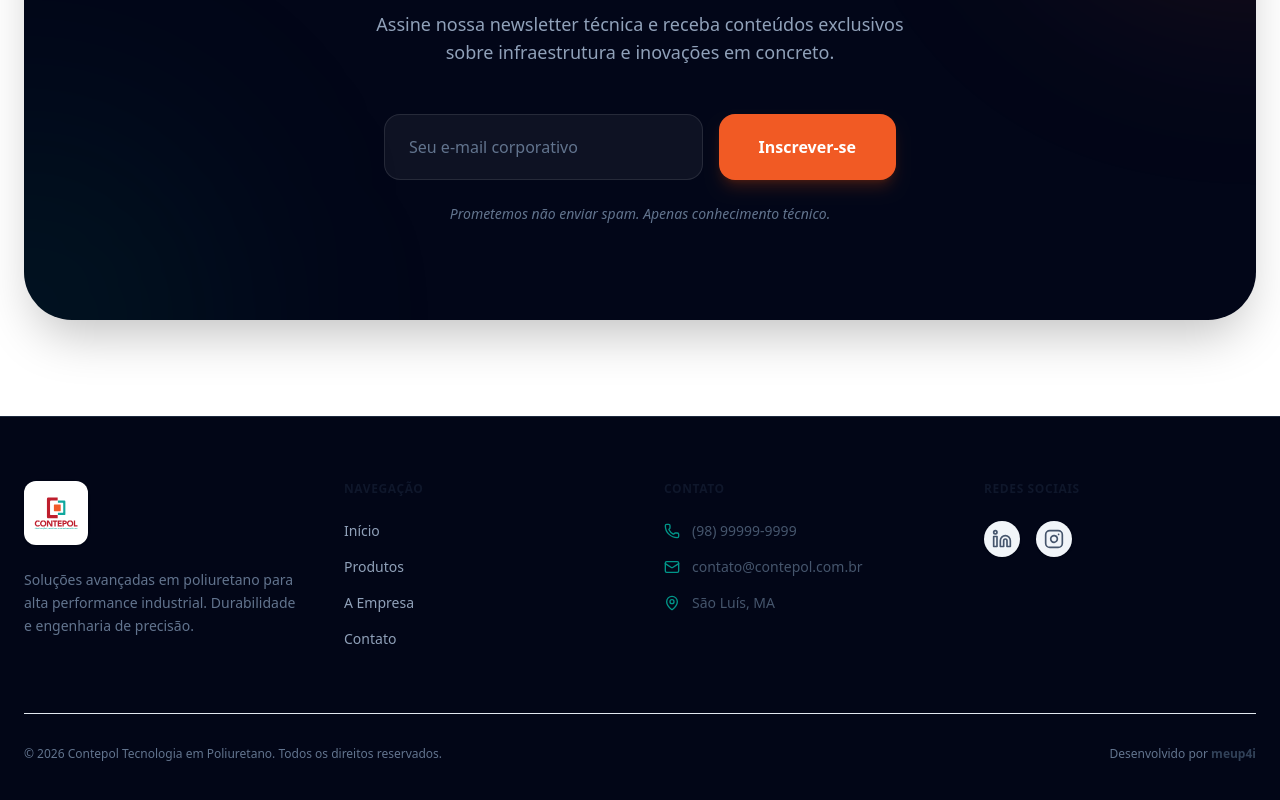
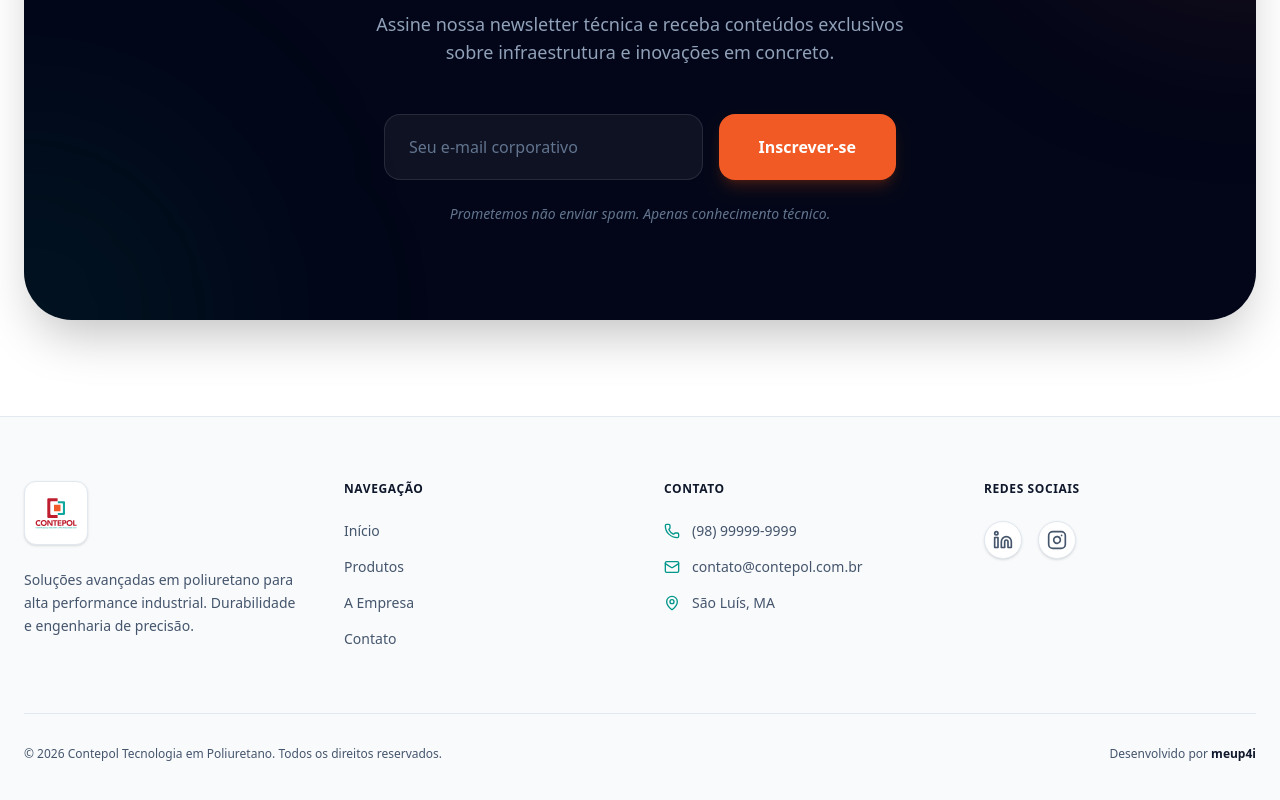
Before and after one commit to ManciaLeo/contepol-website, a Next.js app: page / in a window 1280 px wide. Shown: the part 2502-3302 px from the top of the page. Built offline with nearby package versions, Linux system fonts and the light colour scheme.

Commit message:
att footer

```diff
--- a/components/layout/Footer.tsx
+++ b/components/layout/Footer.tsx
@@ -5,17 +5,17 @@ import Link from "next/link";
 
 export const Footer = () => {
   return (
-    <footer className="bg-[#020617] dark:bg-slate-950 text-slate-400 py-16 border-t border-slate-800 relative z-40">
+    <footer className="bg-slate-50 dark:bg-slate-950 text-slate-600 dark:text-slate-400 py-16 border-t border-slate-200 dark:border-slate-800 relative z-40 transition-colors duration-300">
       <div className="container mx-auto px-6 max-w-7xl">
         <div className="grid grid-cols-1 sm:grid-cols-2 md:grid-cols-4 gap-12 text-sm">
 
           {/* COLUNA 1: LOGO E SOBRE */}
           <div className="space-y-6">
-            {/* Logo boxzinho branco */}
-            <div className="w-16 h-16 bg-white rounded-xl flex items-center justify-center p-2 shadow-sm">
+            {/* Logo box */}
+            <div className="w-16 h-16 bg-white dark:bg-slate-900 rounded-xl flex items-center justify-center p-2 shadow-sm border border-slate-200 dark:border-slate-800 transition-colors">
               <img src="/logo_contepol_.svg" alt="Contepol Logo" className="w-full h-full object-contain" />
             </div>
-            <p className="leading-relaxed max-w-xs text-slate-500 dark:text-slate-400">
+            <p className="leading-relaxed max-w-xs">
               Soluções avançadas em poliuretano para alta performance industrial. Durabilidade e engenharia de precisão.
             </p>
           </div>
@@ -35,15 +35,15 @@ export const Footer = () => {
           <div className="space-y-6">
             <h4 className="text-slate-900 dark:text-white font-bold uppercase tracking-wider text-xs">Contato</h4>
             <ul className="space-y-4">
-              <li className="flex items-center gap-3 text-slate-600 dark:text-slate-400">
+              <li className="flex items-center gap-3">
                 <Phone className="w-4 h-4 text-teal-600 dark:text-teal-500" />
                 <span>(98) 99999-9999</span>
               </li>
-              <li className="flex items-center gap-3 text-slate-600 dark:text-slate-400">
+              <li className="flex items-center gap-3">
                 <Mail className="w-4 h-4 text-teal-600 dark:text-teal-500" />
                 <span>contato@contepol.com.br</span>
               </li>
-              <li className="flex items-center gap-3 text-slate-600 dark:text-slate-400">
+              <li className="flex items-center gap-3">
                 <MapPin className="w-4 h-4 text-teal-600 dark:text-teal-500" />
                 <span>São Luís, MA</span>
               </li>
@@ -60,17 +60,17 @@ export const Footer = () => {
                 href="https://www.linkedin.com/company/contepol"
                 target="_blank"
                 rel="noopener noreferrer"
-                className="relative z-50 p-2 rounded-full bg-slate-100 dark:bg-slate-900 text-slate-600 dark:text-slate-400 hover:bg-[#F15A24] hover:text-white transition-all shadow-sm"
+                className="relative z-50 p-2 rounded-full bg-white dark:bg-slate-900 border border-slate-200 dark:border-slate-800 text-slate-600 dark:text-slate-400 hover:bg-[#F15A24] hover:border-[#F15A24] dark:hover:bg-[#F15A24] hover:text-white dark:hover:text-white transition-all shadow-sm"
               >
                 <Linkedin className="w-5 h-5" />
               </a>
 
-              {/* Botão Instagram (CORRIGIDO PARA O LINK EXATO) */}
+              {/* Botão Instagram */}
               <a
                 href="https://www.instagram.com/contepol.oficial/"
                 target="_blank"
                 rel="noopener noreferrer"
-                className="relative z-50 p-2 rounded-full bg-slate-100 dark:bg-slate-900 text-slate-600 dark:text-slate-400 hover:bg-[#F15A24] hover:text-white transition-all shadow-sm"
+                className="relative z-50 p-2 rounded-full bg-white dark:bg-slate-900 border border-slate-200 dark:border-slate-800 text-slate-600 dark:text-slate-400 hover:bg-[#F15A24] hover:border-[#F15A24] dark:hover:bg-[#F15A24] hover:text-white dark:hover:text-white transition-all shadow-sm"
               >
                 <Instagram className="w-5 h-5" />
               </a>
@@ -82,11 +82,11 @@ export const Footer = () => {
 
         {/* RODAPÉ FINAL (COPYRIGHT) */}
         <div className="mt-16 pt-8 border-t border-slate-200 dark:border-slate-800 flex flex-col md:flex-row justify-between items-center gap-4 text-xs">
-          <p className="text-slate-500 dark:text-slate-500">
+          <p>
             © {new Date().getFullYear()} Contepol Tecnologia em Poliuretano. Todos os direitos reservados.
           </p>
-          <p className="text-slate-500 dark:text-slate-500">
-            Desenvolvido por <span className="font-semibold text-slate-700 dark:text-slate-300">meup4i</span>
+          <p>
+            Desenvolvido por <span className="font-semibold text-slate-900 dark:text-white">meup4i</span>
           </p>
         </div>
       </div>
```
